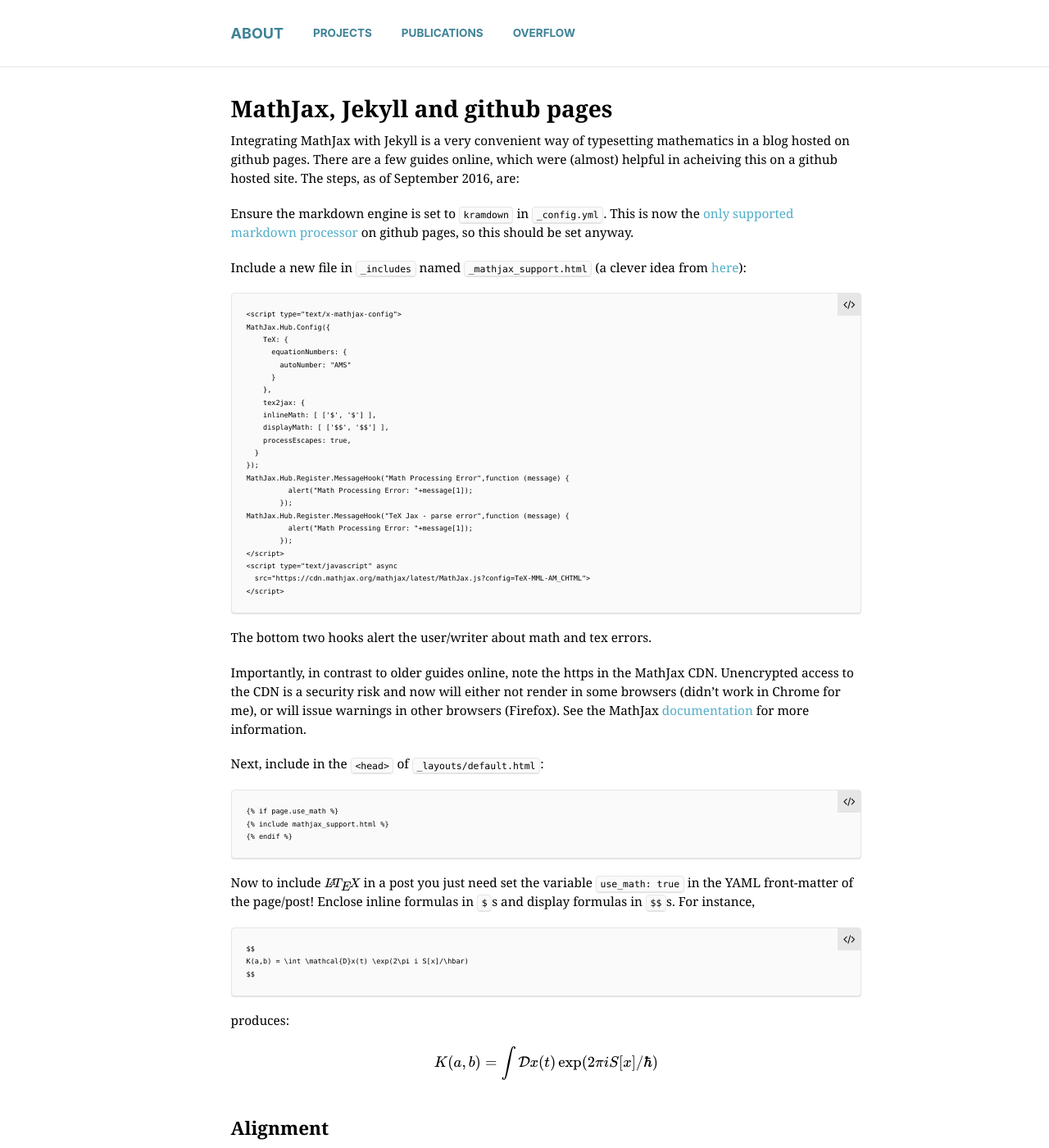
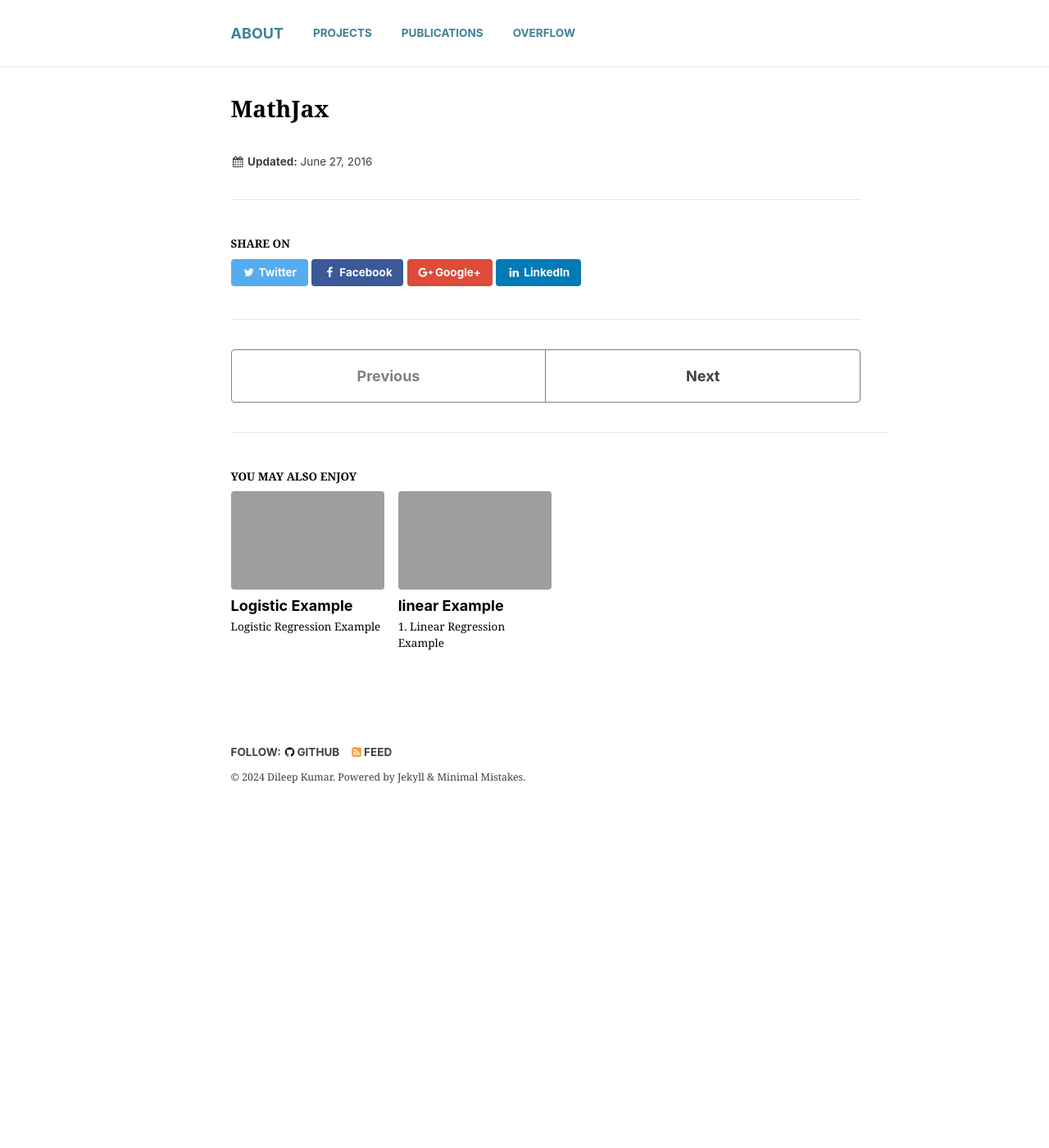
Before and after one commit to DileepKumarIrri/Port-Folio, a Jekyll site: the page built from _posts/2016-06-27-mathjax.md, in a window 1280 px wide and 1400 px high. Shown: the whole window at 82% size. Built offline with Jekyll 4.4.1, drawn with Linux system fonts in a browser that asks for light colours; formulas are drawn with MathJax 3; some of the changed text lies outside the part shown.

Commit message:
New Page Added

```diff
--- a/_posts/2016-06-27-mathjax.md
+++ b/_posts/2016-06-27-mathjax.md
@@ -1,5 +1,5 @@
 ---
-title: "MathJax, Jekyll and github pages"
+title: "MathJax"
 categories:
   - computing
 tags:
@@ -9,7 +9,7 @@ use_math: true
 published: true
 ---
 
-Integrating MathJax with Jekyll is a very convenient way of typesetting mathematics in a blog hosted on github pages. There are a few guides online, which were (almost) helpful in acheiving this on a github hosted site. The steps, as of September 2016, are:
+<!-- Integrating MathJax with Jekyll is a very convenient way of typesetting mathematics in a blog hosted on github pages. There are a few guides online, which were (almost) helpful in acheiving this on a github hosted site. The steps, as of September 2016, are:
 
 Ensure the markdown engine is set to `kramdown` in `_config.yml`. This is now the [only supported markdown processor](https://help.github.com/articles/updating-your-markdown-processor-to-kramdown/) on github pages, so this should be set anyway.
 
@@ -88,4 +88,4 @@ CommonHTML: {
 * http://cwoebker.com/posts/latex-math-magic -- no longer seems to work
 * http://haixing-hu.github.io/programming/2013/09/20/how-to-use-mathjax-in-jekyll-generated-github-pages/
 * MathJax guide: http://docs.mathjax.org/en/latest/tex.html
-* MathJax details: http://docs.mathjax.org/en/latest/advanced/model.html
+* MathJax details: http://docs.mathjax.org/en/latest/advanced/model.html -->
```
